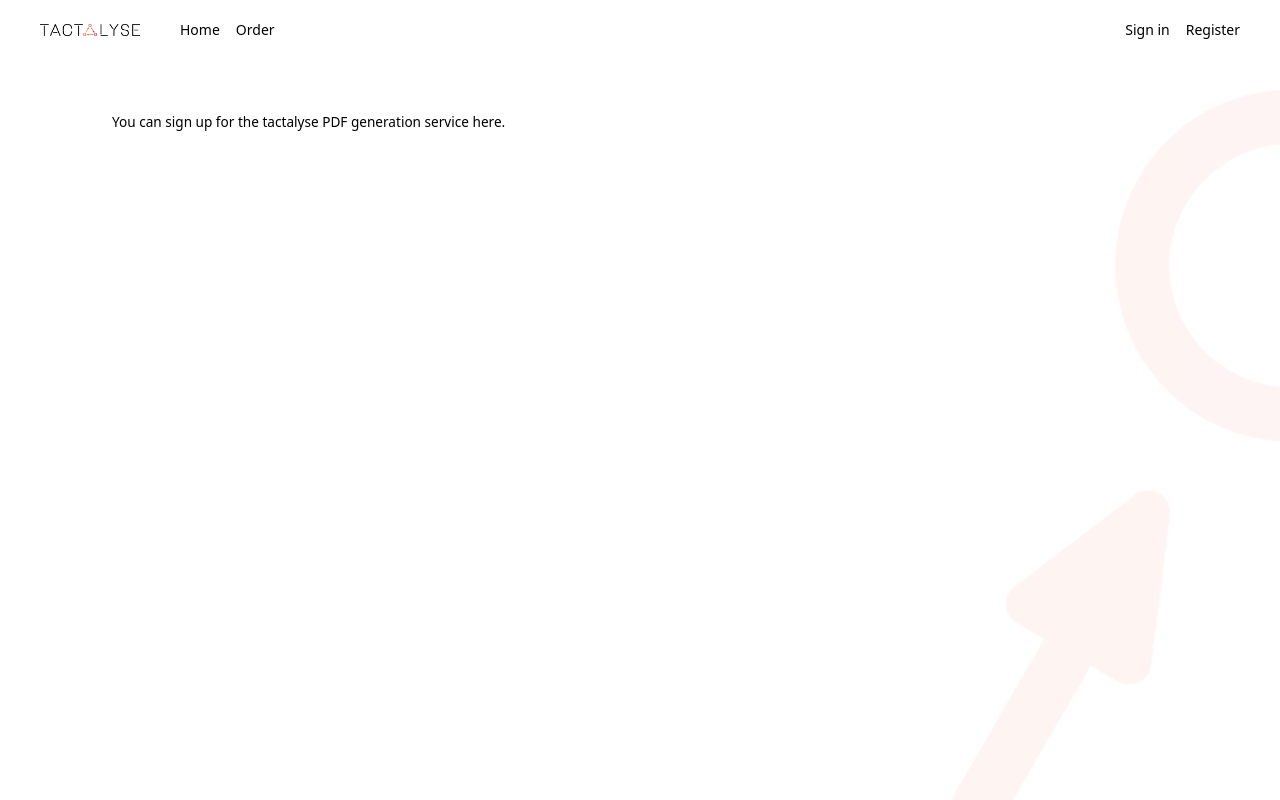
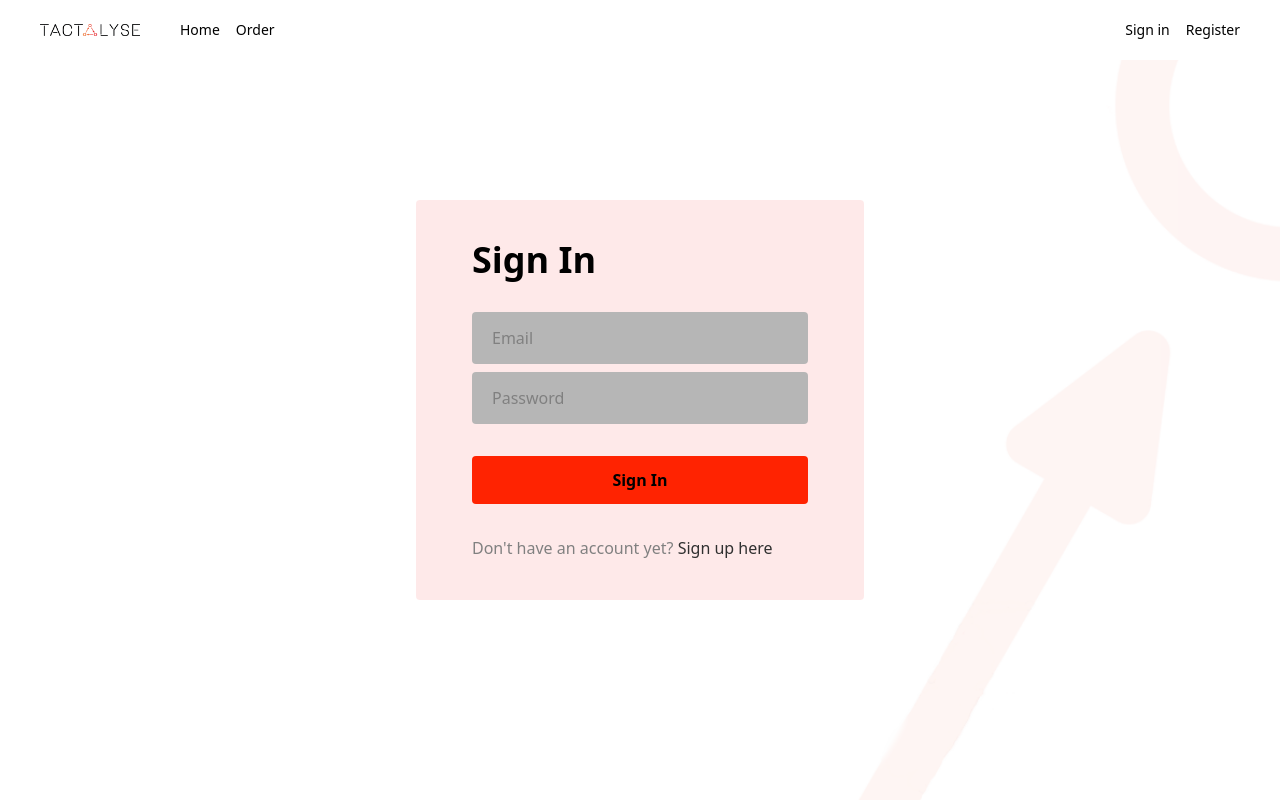
Before and after one commit to cadenn99/tactalyse-1-website, a Next.js app in the folder frontend/: page /auth/register in a window 1280 px wide. Shown: the top 800 px of the page. Built offline with nearby package versions, Linux system fonts and the light colour scheme; no server answers.

Commit message:
working on generate page

```diff
--- a/frontend/src/pages/auth/login.tsx
+++ b/frontend/src/pages/auth/login.tsx
@@ -38,8 +38,8 @@ function NotLoggedIn() {
     })
     console.log(res?.status)
     if (res?.error) {
-      switch (res?.status) {
-        case 500:
+      switch (res?.error) {
+        case "fetch failed":
           router.replace('/serverError')
           break
         default:
--- a/frontend/src/pages/auth/register.tsx
+++ b/frontend/src/pages/auth/register.tsx
@@ -1,26 +1,104 @@
-import Background from '@/components/Background';
-import Header from '@/components/Header';
-import styles from '@/styles/Home.module.css'
+import Background from "@/components/Background"
+import Header from "@/components/Header"
+import { useSession, signIn, getSession } from "next-auth/react"
 import Head from 'next/head'
+import router from "next/router"
+import { useState } from "react"
+import { SubmitHandler, useForm } from "react-hook-form"
 
-export default function register() {
+interface Inputs {
+  email: string
+  password: string
+}
+
+
+function LoggedIn() {
   return (
-    <div className="relative h-screen lg:h-[140vh]">
+    <h1>you're already logged in, stupid</h1> //TODO: style this page
+  )
+}
+
+function NotLoggedIn() {
+  const {
+    register,
+    handleSubmit,
+    formState: { errors },
+  } = useForm<Inputs>()
+
+  const [loading, setLoading] = useState(false)
+  const [error, setError] = useState<string | null>(null)
+
+  const onSubmit: SubmitHandler<Inputs> = async (values) => {
+    setLoading(true)
+    const res = await signIn('credentials', {
+      redirect: false,
+      email: values.email,
+      password: values.password,
+      callbackUrl: `${window.location.origin}`,
+    })
+    console.log(res?.status)
+    if (res?.error) {
+      switch (res?.error) {
+        case "fetch failed":
+          router.replace('/serverError')
+          break
+        default:
+          setError(res.error)
+      }
+    } else {
+      setError(null)
+    }
+    if (res?.url) router.push(res.url)
+    setLoading(false)
+  }
+
+  return (
+    <form className="relative mt-24 space-y-8 rounded bg-red-100/75 py-10 px-6 md:mt-0 md:max-w-md md:px-14">
+        <h1 className="text-4xl font-semibold">Sign In</h1>
+        <div className="space-y-2">
+          <label className="inline-block w-full">
+            <input type="email" placeholder="Email" className="input" {...register('email', {required: true})} />
+            { errors.email && <p className="p-1 text-[13px] font-light  text-orange-500">Please enter a valid email.</p>}
+          </label>
+          <label className="inline-block w-full">
+            <input type="password" placeholder="Password" className="input" {...register('password', {required: true, minLength: 8})} />
+            { errors.password && <p className="p-1 text-[13px] font-light  text-orange-500">Please enter a password of at least 8 characters.</p>}
+          </label>
+        </div>
+        { loading && <p className="p-1 text-[14px] font-light text-orange-400">Loading...</p> } {/*TODO: add loading icon/gif thing */}
+        { error != null && <p className="p-1 text-[15px] font-semibold text-orange-600">{error}</p>}
+
+        <button onClick={handleSubmit(onSubmit)} type="submit" className="w-full rounded bg-[#ff2301] py-3 font-semibold">Sign In</button>
+
+        <div className="text-[gray]">
+          Don't have an account yet?{' '}
+        <button className="text-[#303030] hover:underline" onClick={() => router.push('/auth/register')}> Sign up here</button>
+    </div>
+    </form>
+  )
+}
+
+export default function componentSwitcher() {
+  const { data: session} = useSession()
+
+  return (
+    <div className="relative flex w-screen h-screen flex-col md:items-center md:justify-center lg:h-[100vh]">
       <Head>
-          <title>Sign up for the PDF service</title>
-          <meta name="description" content="Registration page for the Tactalyse PDF generation service" />
-          <meta name="viewport" content="width=device-width, initial-scale=1" />
-          <link rel="icon" href="/favicon.ico" />
+        <title>Tactalyse</title>
+        <meta name="description" content="Register page for the Tactalyse PDF generation service" />
+        <meta name="viewport" content="width=device-width, initial-scale=1" />
+        <link rel="icon" href="/favicon.ico" />
       </Head>
       <Header/>
       <Background/>
-      <main className={styles.main}>
-        <div className={styles.description}>
-          <p>
-            You can sign up for the tactalyse PDF generation service here.
-          </p>
-        </div>
-      </main>
+      { session && <LoggedIn/> || <NotLoggedIn/>}
     </div>
   )
 }
+
+export async function getServerSideProps(context) {
+  const session = await getSession(context)
+  return {
+    props: { session },
+  }
+}
--- a/frontend/src/pages/order.tsx
+++ b/frontend/src/pages/order.tsx
@@ -22,7 +22,7 @@ export default function order({ sampleReports }: Props) {
 
 
   return (
-    <div className="relative h-screen lg:h-[140vh]">
+    <div className="relative flex w-screen h-screen flex-col md:items-center md:justify-center lg:h-[100vh]">
       <Head>
         <title>Order</title>
         <meta name="description" content="Orderpage for football report generation by Tactalyse" />
@@ -32,7 +32,7 @@ export default function order({ sampleReports }: Props) {
       <Header/>
       <Background/>
 
-      <div className="flex items-center "> {/* FIXME: Not happy with the positioning of this one */}
+      <div className="relative items-start py-10"> {/* FIXME: Not happy with the positioning of this one */}
         <Image
           width={500}
           height={200}
```
Also changed, not shown: frontend/src/pages/generate.tsx (added).
